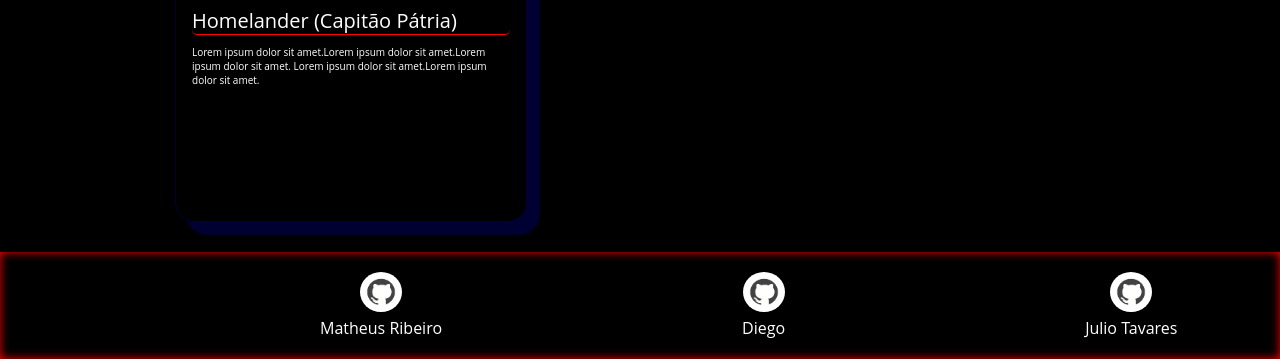
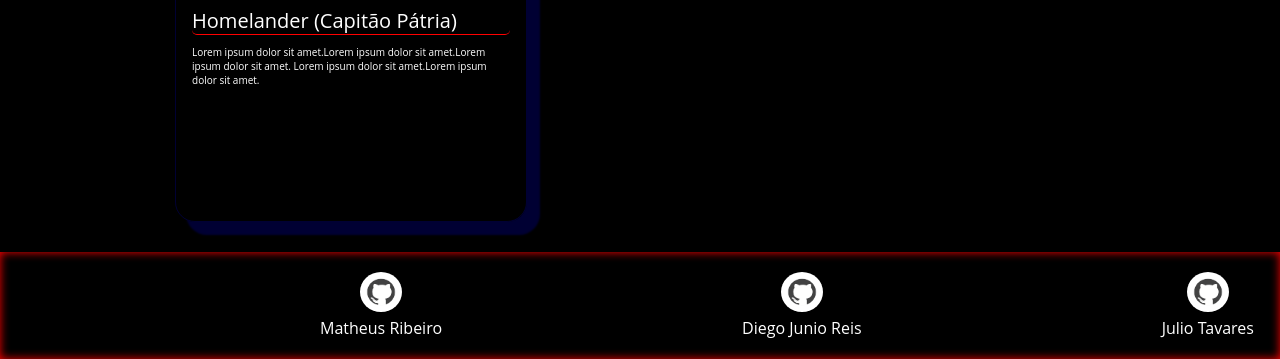
Before and after one commit to DronineOnlyOne/Mochila_DH, a plain HTML site: page Atividades_Front-End-II/checkpoint 1/index.html in a window 1280 px wide. Shown: the part 1784-2143 px from the top of the page. Drawn offline with Linux system fonts and the light colour scheme.

Commit message:
Atualização Checkpoint 01

```diff
--- a/Atividades_Front-End-II/checkpoint 1/index.html
+++ b/Atividades_Front-End-II/checkpoint 1/index.html
@@ -93,7 +93,7 @@
                     <p>
                         <a href="#" target="_blank"><img src="./img/gitIcon.png" alt="GitHub Icon"></a>
                     </p>
-                    <p>Diego</p>
+                    <p>Diego Junio Reis</p>
                 </div>
                 <div class="group">
                     <p>
```
